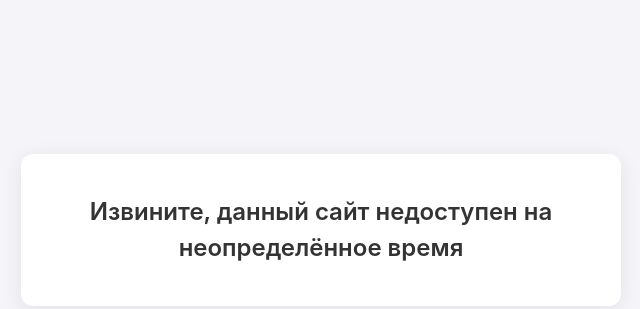
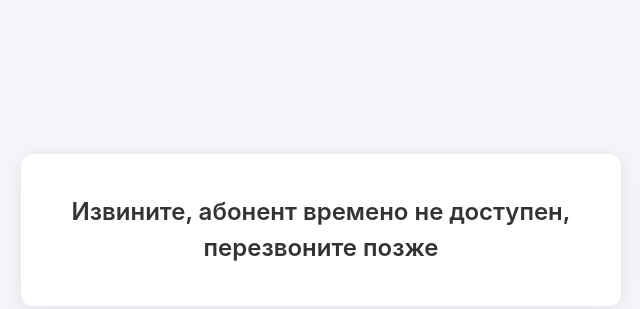
Before and after one commit to M1ZZL1/bobros-site, a plain HTML site: page index.html in a window 1280 px wide. Shown: the part 170-479 px from the top of the page, without its empty margins (319-959 px from the left). Drawn offline with Linux system fonts and the light colour scheme.

Commit message:
index.html

```diff
--- a/index.html
+++ b/index.html
@@ -3,7 +3,7 @@
 <head>
     <meta charset="UTF-8">
     <meta name="viewport" content="width=device-width, initial-scale=1.0">
-    <title>Сайт временно недоступен</title>
+    <title>Bobr os все?</title>
     <style>
         body {
             margin: 0;
@@ -35,7 +35,7 @@
 </head>
 <body>
     <div class="message-box">
-        <h1>Извините, данный сайт недоступен на неопределённое время</h1>
+        <h1>Извините, абонент времено не доступен, перезвоните позже</h1>
     </div>
 </body>
 </html>
```
